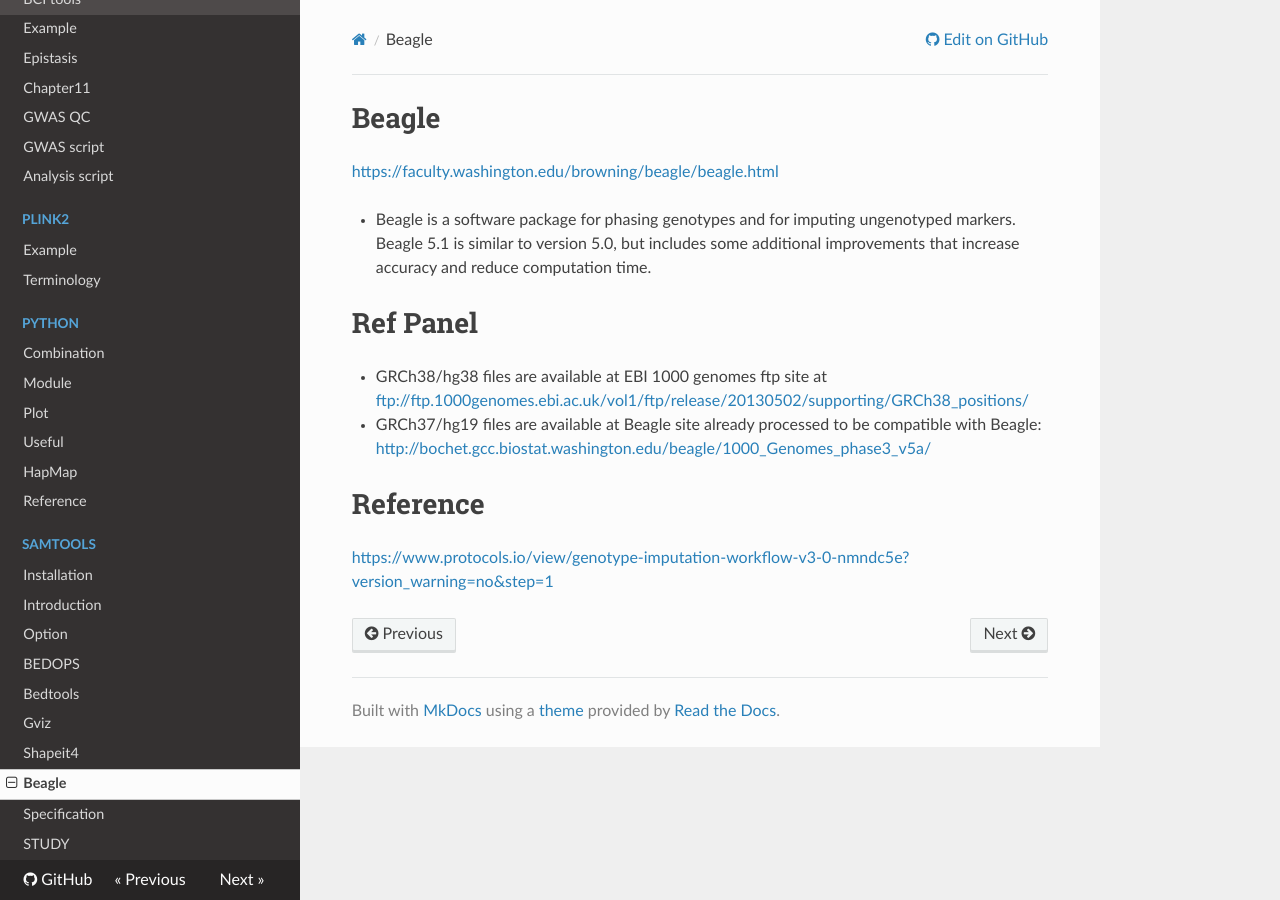
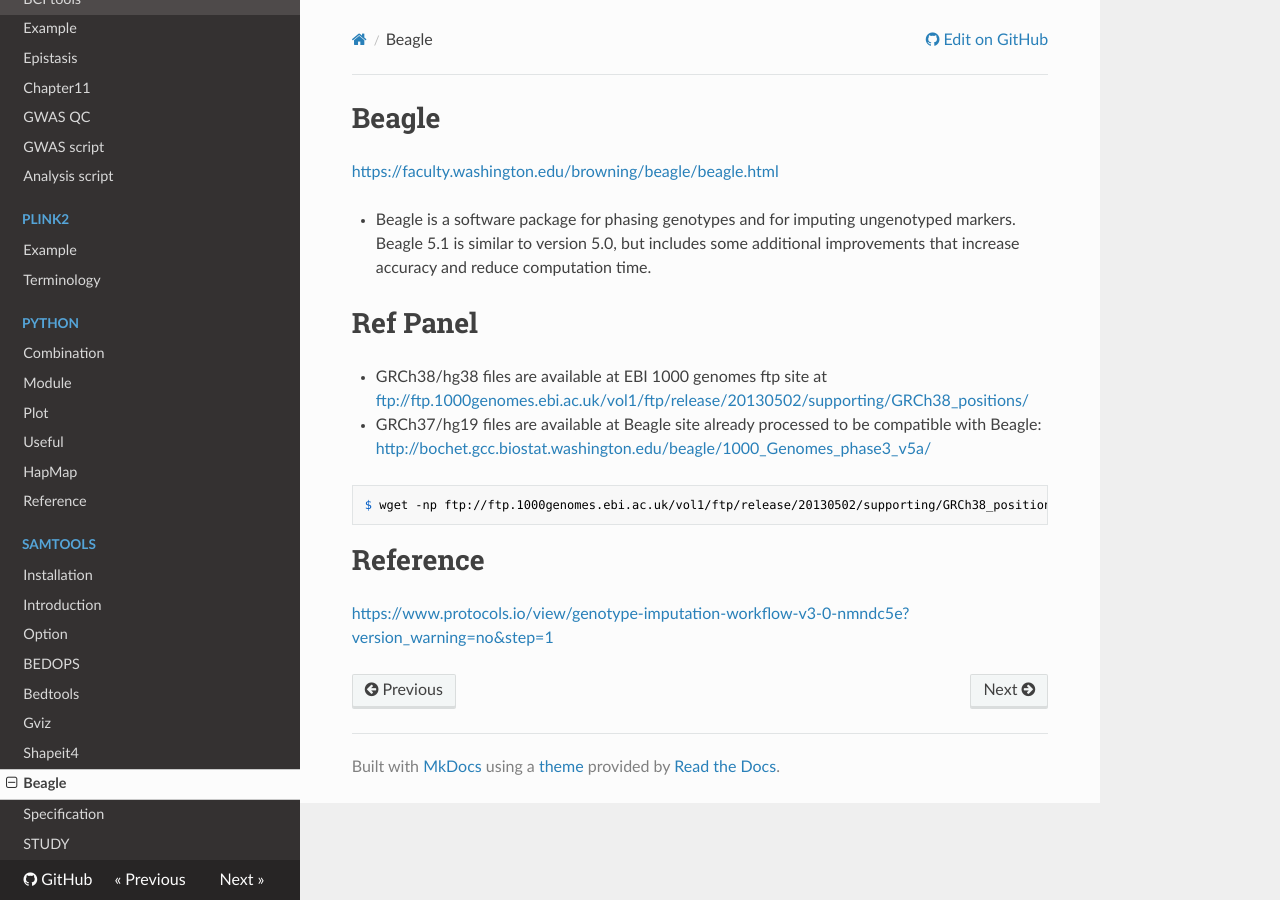
Before and after one commit to WonyoungCho/plink, an MkDocs documentation site: the page built from docs/beagle_int.md, in a window 1280 px wide. Built offline with MkDocs 1.6.1, drawn with Linux system fonts in a browser that asks for light colours; nearby versions of some CDN libraries; old or Windows-style settings are respelled for this version of MkDocs.

Commit message:
Update beagle_int.md

````diff
--- a/docs/beagle_int.md
+++ b/docs/beagle_int.md
@@ -9,6 +9,10 @@
 - GRCh37/hg19 files are available at Beagle site already processed to be compatible with Beagle:
 <http://bochet.gcc.biostat.washington.edu/beagle/1000_Genomes_phase3_v5a/>
 
+```
+$ wget -np ftp://ftp.1000genomes.ebi.ac.uk/vol1/ftp/release/20130502/supporting/GRCh38_positions/*
+```
+
 
 # Reference
 <https://www.protocols.io/view/genotype-imputation-workflow-v3-0-nmndc5e?version_warning=no&step=1>
````
